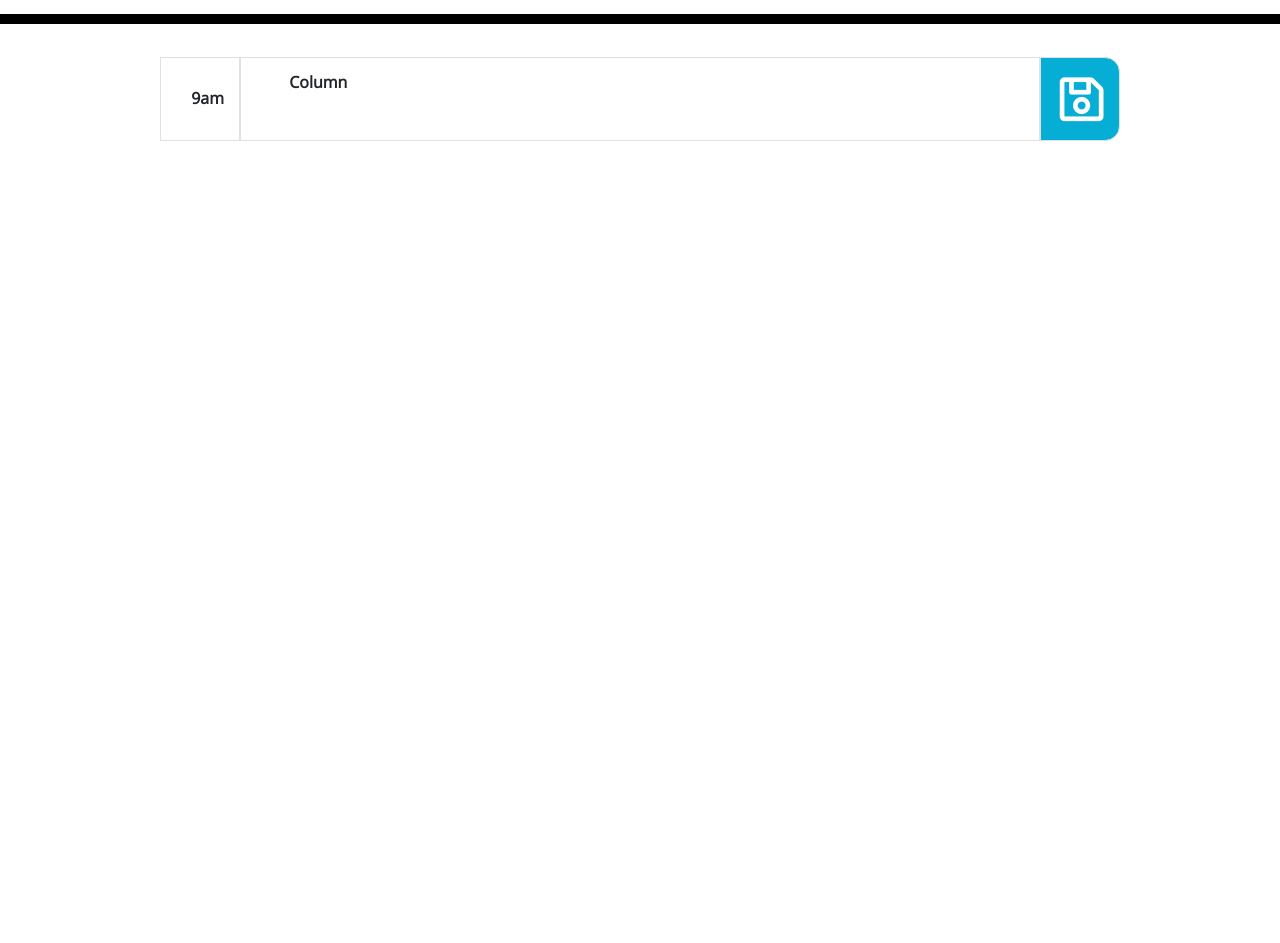
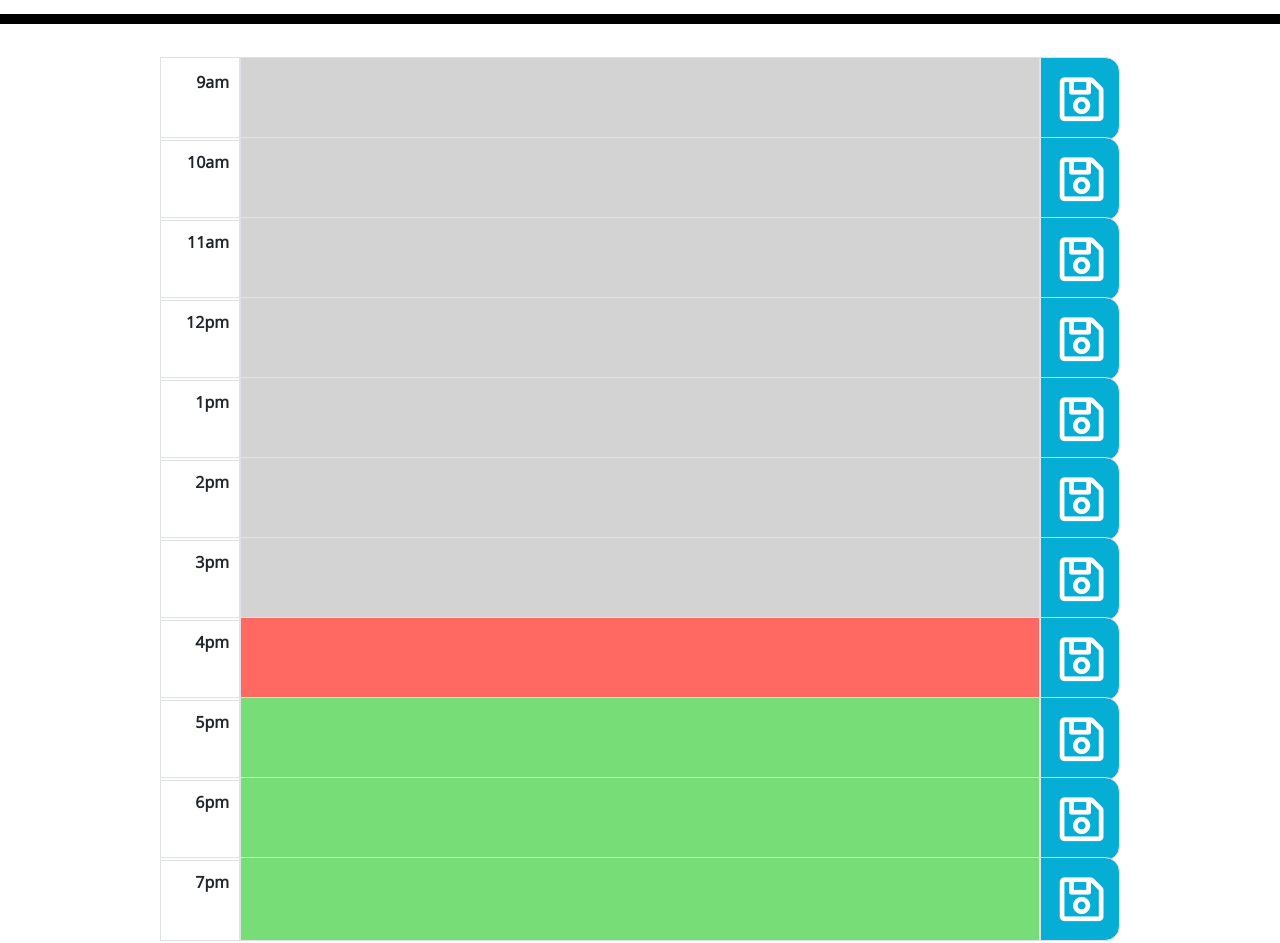
Before and after one commit to normaed11/ontheclock, a plain HTML site: page super-disco-main/Develop/index.html in a window 1280 px wide. Shown: the part 280-1223 px from the top of the page. Before the commit the page ends 800 px from the top, so only its background shows below. Drawn offline with nearby package versions, Linux system fonts and the light colour scheme.

Commit message:
replace clock js past present and future started local storage

```diff
--- a/super-disco-main/Develop/assets/css/style.css
+++ b/super-disco-main/Develop/assets/css/style.css
@@ -76,3 +76,8 @@ cursor: pointer;
   font-size: 20px !important;
   transition: all .3s ease-in-out;
 }
+
+.time {
+  top: 16px;
+  right: 10px;
+}
--- a/super-disco-main/Develop/assets/js/script.js
+++ b/super-disco-main/Develop/assets/js/script.js
@@ -1,8 +1,46 @@
 // Current Day
 var date = new Date();
-var dayarray = ["Sunday", "Monday", "Tuesday", "Wednesday", "Thursday", "Friday", "Saturday"];
-var montharray = ["January", "February", "March", "April", "May", "June", "July", "August", "September", "October", "November", "December"];
-var day = dayarray[date.getDay()] + ", " + montharray[date.getMonth()] + " " + date.getDate() + ", " + date.getFullYear();
+var day = (new Intl.DateTimeFormat('en-US', {
+    weekday: 'long',
+    month: 'long',
+    day: '2-digit',
+    year: 'numeric',
+}).format(date));
+document.getElementById("currentDay").innerHTML = day;
 
+var hour = Number(new Intl.DateTimeFormat('en-US', {
+    hour: 'numeric',
+    hourCycle: "h24"
+}).format(date));
+var events = document.getElementsByClassName("event");
+for (var i = 0; i < events.length; i++) {
+    var data = parseInt(events[i].getAttribute("data-hour"));
+    if (data > hour) {
+        events[i].classList.add("future");
+    }
+    else if (data == hour) {
+        events[i].classList.add("present");
+    }
+    else {
+        events[i].classList.add("past");
+    }
+}
+var eventdata = []
+eventdata = JSON.parse(localStorage.getItem("events"));
+if (!eventdata) {
+    eventdata = []
+}
+else {
+    for (var i = 0; i < events.length; i++) {
+        events[i].innerText = eventdata[i];
+    }
 
-document.getElementById("currentDay").innerHTML = day;
+}
+var btns = document.getElementsByClassName("saveBtn");
+for (var i = 0; i < btns.length; i++) {
+    btns[i].addEventListener("click", function () {
+        eventdata[i] = events[i].innerText;
+        localStorage.setItem("events", JSON.stringify(eventdata));
+
+    })
+}
--- a/super-disco-main/Develop/index.html
+++ b/super-disco-main/Develop/index.html
@@ -23,16 +23,137 @@
     <!-- Timeblocks go here -->
     <div class="row  justify-content-center">
       <div class="col-sm-1 border text-right align-top font-weight-bold">
-        9am
+        <div class="position-absolute time">9am</div>
 
       </div>
-      <div class="col-sm-10 border font-weight-bold" contenteditable="">
-        Column
+      <div data-hour="9" class=" event col-sm-10 border font-weight-bold " contenteditable="">
+
       </div>
       <div class=" saveBtn col-sm-1 border text-center">
         <i class="far fa-save"></i>
       </div>
     </div>
+    <div class="row  justify-content-center">
+      <div class="col-sm-1 border text-right align-top font-weight-bold">
+        <div class="position-absolute time">10am</div>
+
+      </div>
+      <div data-hour="10" class=" event col-sm-10 border font-weight-bold " contenteditable="">
+
+      </div>
+      <div class=" saveBtn col-sm-1 border text-center">
+        <i class="far fa-save"></i>
+      </div>
+    </div>
+    <div class="row  justify-content-center">
+      <div class="col-sm-1 border text-right align-top font-weight-bold">
+        <div class="position-absolute time">11am</div>
+
+      </div>
+      <div data-hour="11" class=" event col-sm-10 border font-weight-bold " contenteditable="">
+
+      </div>
+      <div class=" saveBtn col-sm-1 border text-center">
+        <i class="far fa-save"></i>
+      </div>
+    </div>
+    <div class="row  justify-content-center">
+      <div class="col-sm-1 border text-right align-top font-weight-bold">
+        <div class="position-absolute time">12pm</div>
+
+      </div>
+      <div data-hour="12" class=" event col-sm-10 border font-weight-bold " contenteditable="">
+
+      </div>
+      <div class=" saveBtn col-sm-1 border text-center">
+        <i class="far fa-save"></i>
+      </div>
+    </div>
+    <div class="row  justify-content-center">
+      <div class="col-sm-1 border text-right align-top font-weight-bold">
+        <div class="position-absolute time">1pm</div>
+
+      </div>
+      <div data-hour="13" class=" event col-sm-10 border font-weight-bold " contenteditable="">
+
+      </div>
+      <div class=" saveBtn col-sm-1 border text-center">
+        <i class="far fa-save"></i>
+      </div>
+    </div>
+    <div class="row  justify-content-center">
+      <div class="col-sm-1 border text-right align-top font-weight-bold">
+        <div class="position-absolute time">2pm</div>
+
+      </div>
+      <div data-hour="14" class=" event col-sm-10 border font-weight-bold " contenteditable="">
+
+      </div>
+      <div class=" saveBtn col-sm-1 border text-center">
+        <i class="far fa-save"></i>
+      </div>
+    </div>
+    <div class="row  justify-content-center">
+      <div class="col-sm-1 border text-right align-top font-weight-bold">
+        <div class="position-absolute time">3pm</div>
+
+      </div>
+      <div data-hour="15" class=" event col-sm-10 border font-weight-bold " contenteditable="">
+
+      </div>
+      <div class=" saveBtn col-sm-1 border text-center">
+        <i class="far fa-save"></i>
+      </div>
+    </div>
+    <div class="row  justify-content-center">
+      <div class="col-sm-1 border text-right align-top font-weight-bold">
+        <div class="position-absolute time">4pm</div>
+
+      </div>
+      <div data-hour="16" class=" event col-sm-10 border font-weight-bold " contenteditable="">
+
+      </div>
+      <div class=" saveBtn col-sm-1 border text-center">
+        <i class="far fa-save"></i>
+      </div>
+    </div>
+    <div class="row  justify-content-center">
+      <div class="col-sm-1 border text-right align-top font-weight-bold">
+        <div class="position-absolute time">5pm</div>
+
+      </div>
+      <div data-hour="17" class=" event col-sm-10 border font-weight-bold " contenteditable="">
+
+      </div>
+      <div class=" saveBtn col-sm-1 border text-center">
+        <i class="far fa-save"></i>
+      </div>
+    </div>
+    <div class="row  justify-content-center">
+      <div class="col-sm-1 border text-right align-top font-weight-bold">
+        <div class="position-absolute time">6pm</div>
+
+      </div>
+      <div data-hour="18" class=" event col-sm-10 border font-weight-bold " contenteditable="">
+
+      </div>
+      <div class=" saveBtn col-sm-1 border text-center">
+        <i class="far fa-save"></i>
+      </div>
+    </div>
+    <div class="row  justify-content-center">
+      <div class="col-sm-1 border text-right align-top font-weight-bold">
+        <div class="position-absolute time">7pm</div>
+
+      </div>
+      <div data-hour="19" class=" event col-sm-10 border font-weight-bold " contenteditable="">
+
+      </div>
+      <div class=" saveBtn col-sm-1 border text-center">
+        <i class="far fa-save"></i>
+      </div>
+    </div>
+
   </div>
   <script src="./assets/js/script.js"></script>
   <script src="https://code.jquery.com/jquery-3.4.1.min.js"></script>
```
